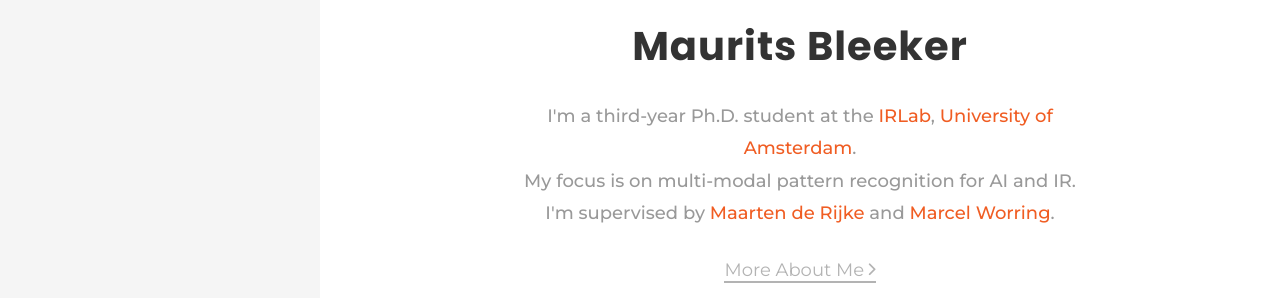
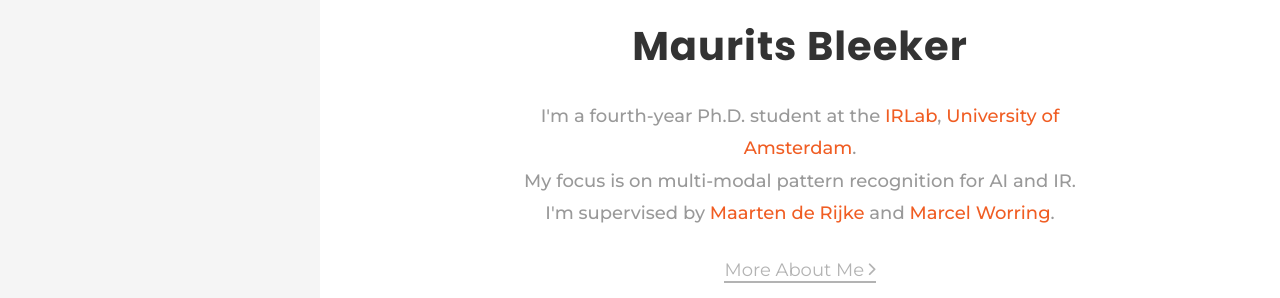
Before and after one commit to MauritsBleeker/mauritsbleeker.github.io, a Jekyll site: the page built from index.md, in a window 1280 px wide. Shown: the part 425-723 px from the top of the page. Built offline with Jekyll 4.4.1, drawn with Linux system fonts in a browser that asks for light colours; some web fonts are replaced.

Commit message:
new year

```diff
--- a/_layouts/about.html
+++ b/_layouts/about.html
@@ -15,7 +15,7 @@
                     <div class="desc">
                         <h2 class="subheading">Hello I'm</h2>
                         <h1 class="mb-4">Maurits Bleeker</h1>
-                        <p class="mb-4">I'm a third-year Ph.D. student at the <a href="https://irlab.science.uva.nl">IRLab</a>, <a href="https://www.uva.nl">University of Amsterdam</a>. I'm working on multi-modal pattern recognition for AI and IR. I'm supervised by <a href="https://staff.fnwi.uva.nl/m.derijke/">Maarten de Rijke</a> and <a href="https://staff.fnwi.uva.nl/m.worring/">Marcel Worring<a></a>.</p>
+                        <p class="mb-4">I'm a fourth-year Ph.D. student at the <a href="https://irlab.science.uva.nl">IRLab</a>, <a href="https://www.uva.nl">University of Amsterdam</a>. I'm working on multi-modal pattern recognition for AI and IR. I'm supervised by <a href="https://staff.fnwi.uva.nl/m.derijke/">Maarten de Rijke</a> and <a href="https://staff.fnwi.uva.nl/m.worring/">Marcel Worring<a></a>.</p>
                         <p>I obtained my MSc in <a href="https://www.uva.nl/en/programmes/masters/artificial-intelligence/artificial-intelligence.html"> Artificial Intelligence </a>, 8.2 GPA, from the University of Amsterdam in July 2018. With a focus on machine learning, deep learning, computer vision and information retrieval.
                             In July 2015 I obtained a BSc in <a href="https://bachelors.vu.nl/nl/opleidingen/artificial-intelligence/index.aspx"> Artificial Intelligence</a>, with distinction and a 8.3 GPA, from the Vrije Universiteit Amsterdam.</p>
                         <p> As a student I worked part-time as a (web) developer at <a href="https://code-orange.nl">Code Orange</a>/<a href="https://nub.is">Nubis Digital Agency</a>. Besides that, I interned at <a href="https://www.mediadistillery.com">Media Distillery</a> in 2017/2018 </p>
--- a/_layouts/home.html
+++ b/_layouts/home.html
@@ -13,7 +13,7 @@
                     <div class="desc">
                         <h2 class="subheading">Hello I'm</h2>
                         <h1 class="mb-4">Maurits Bleeker</h1>
-                        <p class="mb-4">I'm a third-year Ph.D. student at the <a href="https://irlab.science.uva.nl">IRLab</a>, <a href="https://www.uva.nl">University of Amsterdam</a>. </br> My focus is on multi-modal pattern recognition for AI and IR. </br>I'm supervised by <a href="https://staff.fnwi.uva.nl/m.derijke/">Maarten de Rijke</a> and <a href="https://staff.fnwi.uva.nl/m.worring/">Marcel Worring</a>.</p>
+                        <p class="mb-4">I'm a fourth-year Ph.D. student at the <a href="https://irlab.science.uva.nl">IRLab</a>, <a href="https://www.uva.nl">University of Amsterdam</a>. </br> My focus is on multi-modal pattern recognition for AI and IR. </br>I'm supervised by <a href="https://staff.fnwi.uva.nl/m.derijke/">Maarten de Rijke</a> and <a href="https://staff.fnwi.uva.nl/m.worring/">Marcel Worring</a>.</p>
                         <p><a href="about.html" class="btn-custom">More About Me <span class="ion-ios-arrow-forward"></span></a></p>
                     </div>
                 </div>
```
